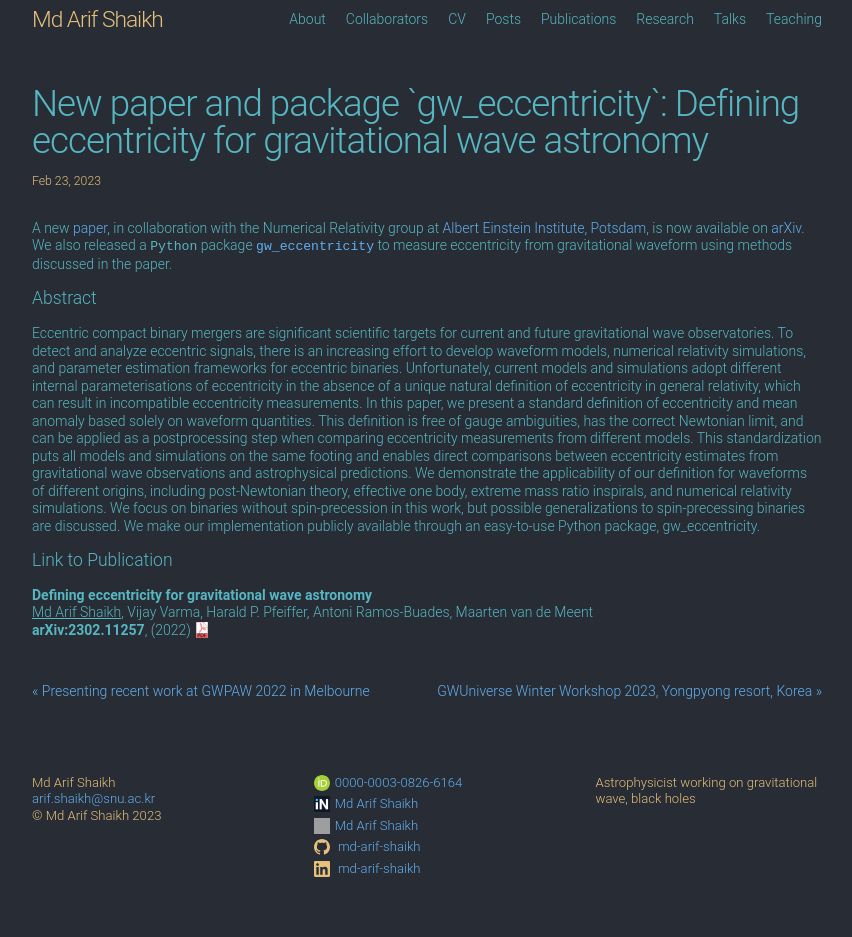
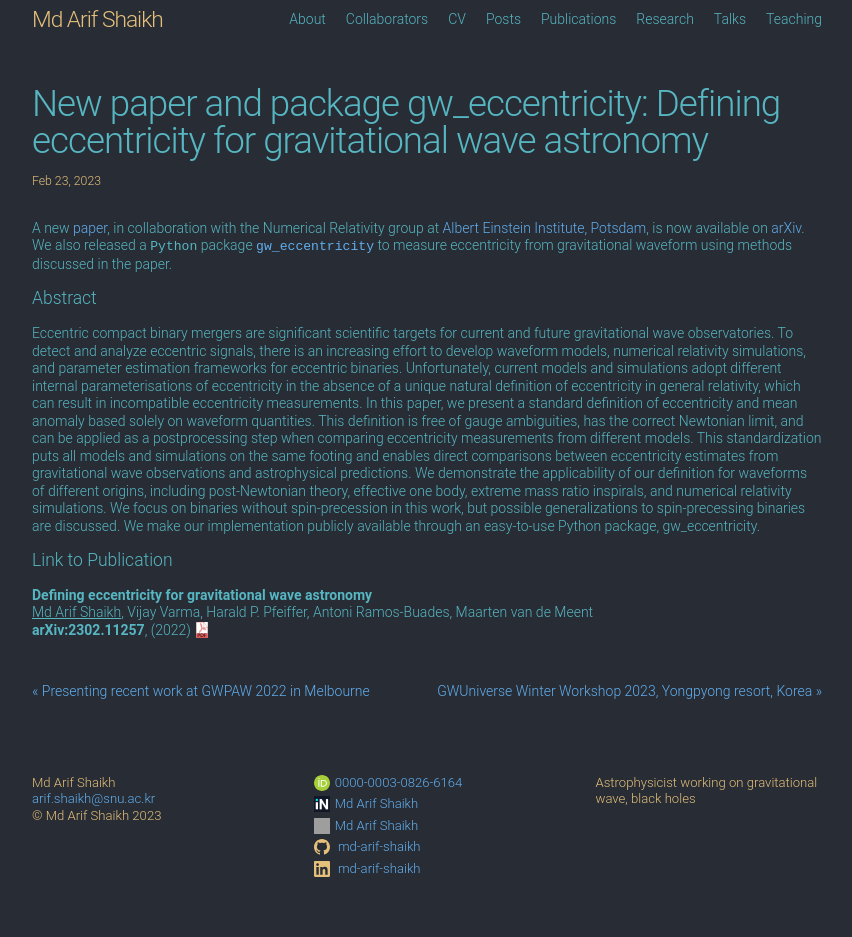
Before and after one commit to md-arif-shaikh/md-arif-shaikh.github.io, a Jekyll site: the page built from _posts/2023-02-23-defining-eccentricity-for-gw-astronomy.md, in a window 1280 px wide. Shown: the whole page, without its empty margins (213-1065 px from the left). Built offline with Jekyll 4.4.1, drawn with Linux system fonts in a browser that asks for light colours; our own code applies the rules of GitHub Pages for plain Markdown files; comment, search, counter and statistics services are not loaded; grey boxes are pictures that could not be loaded.

```diff
--- a/_posts/2023-02-23-defining-eccentricity-for-gw-astronomy.md
+++ b/_posts/2023-02-23-defining-eccentricity-for-gw-astronomy.md
@@ -1,5 +1,5 @@
 ---
-title: "New paper and package `gw_eccentricity`: Defining eccentricity for gravitational wave astronomy"
+title: "New paper and package gw_eccentricity: Defining eccentricity for gravitational wave astronomy"
 date: 2023-02-23
 tags: [Publication, Black Holes, Gravitational Waves, Numerical Relativity, Eccentricity]
 excerpt: "New paper on defining eccentricity for gravitational wave astronomy."
```
